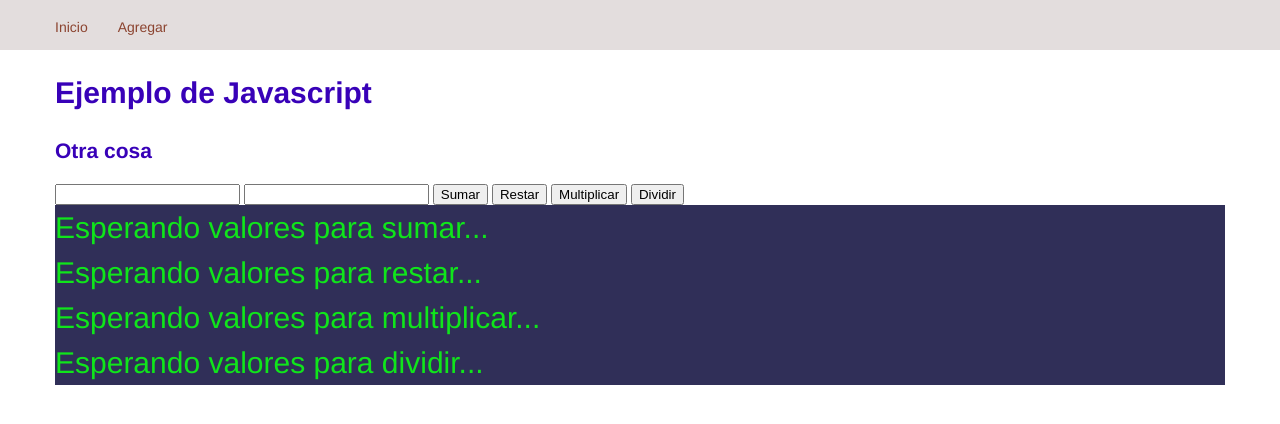
After one commit to Yovan05/AnimalesSitio, a PHP site: page /Ejemplo.php in a window 1280 px wide. The commit adds this page. Shown: the top 424 px of the page. Run offline with PHP 8.4, Linux system fonts and the light colour scheme.

Commit message:
Muchos cambios, se me olvido hacer commits

```diff
--- /dev/null
+++ b/Ejemplo.php
@@ -0,0 +1,23 @@
+<?php include ("header.php")?>
+
+<script src="scripts/ejemplo.js"></script>
+    <div class="container">
+        <h1>Ejemplo de Javascript</h1>
+        <h2>Otra cosa</h2>
+
+        <input type="number" id="valor1"></input>
+        <input type="number" id="valor2"></input>
+
+        <button onclick="sumar()">Sumar</button>
+        <button onclick="restar()">Restar</button>
+        <button onclick="multiplicar()">Multiplicar</button>
+        <button onclick="dividir()">Dividir</button>
+        <p id="resultado1">Esperando valores para sumar...</p>
+        <p id="resultado2">Esperando valores para restar...</p>
+        <p id="resultado3">Esperando valores para multiplicar...</p>
+        <p id="resultado4">Esperando valores para dividir...</p>
+
+
+    </div>
+
+<?php include("footer.php")?>
--- a/css/styles.css
+++ b/css/styles.css
@@ -78,3 +78,17 @@ h1{
     border: 1px solid #020007;
     padding: 10px;
 }
+
+.imag{
+    width: 300px;
+    height: 200px;
+}
+
+p{
+    font-family: "Helvetica", Helvetica, Arial, sans-serif;
+    font-size: 30px;
+    line-height: 1.50;
+    color: #10e51b;
+    background-color:rgb(48, 47, 88);
+    margin: 0;
+}
--- /dev/null
+++ b/scripts/ejemplo.js
@@ -0,0 +1,53 @@
+//console.log("hello word")
+
+function sumar(){
+    //declarar variables
+    var valor1= document.getElementById("valor1").value;
+    var valor2= document.getElementById("valor2").value;
+    var result= parseFloat(valor1)+parseFloat(valor2);
+
+    //colocar un valor interno dentro de p
+    document.getElementById("resultado1").innerText = "El resultado de la suma es " + result;
+    document.getElementById("resultado3").innerText = "Esperando valores para multiplicar... ";
+    document.getElementById("resultado4").innerText = "Esperando valores para dividir... " ;
+    document.getElementById("resultado2").innerText = "Esperando valores para restar... " ;
+    }
+
+function restar(){
+    //declarar variables
+    var valor1= document.getElementById("valor1").value;
+    var valor2= document.getElementById("valor2").value;
+    var result= parseFloat(valor1)-parseFloat(valor2);
+
+    //colocar un valor interno dentro de p
+    document.getElementById("resultado2").innerText = "El resultado de la resta es " + result;
+    document.getElementById("resultado1").innerText = "Esperando valores para sumar... ";
+    document.getElementById("resultado3").innerText = "Esperando valores para multiplicar... ";
+    document.getElementById("resultado4").innerText = "Esperando valores para dividir... " ;
+    }
+
+function multiplicar(){
+    //declarar variables
+    var valor1= document.getElementById("valor1").value;
+    var valor2= document.getElementById("valor2").value;
+    var result= parseFloat(valor1)*parseFloat(valor2);
+
+    //colocar un valor interno dentro de p
+    document.getElementById("resultado3").innerText = "El resultado de la multiplicacion es " + result;
+    document.getElementById("resultado4").innerText = "Esperando valores para dividir... " ;
+    document.getElementById("resultado2").innerText = "Esperando valores para restar... " ;
+    document.getElementById("resultado1").innerText = "Esperando valores para sumar... ";
+    }
+
+function dividir(){
+    //declarar variables
+    var valor1= document.getElementById("valor1").value;
+    var valor2= document.getElementById("valor2").value;
+    var result= parseFloat(valor1)/parseFloat(valor2);
+
+    //colocar un valor interno dentro de p
+    document.getElementById("resultado4").innerText = "El resultado de la division es " + result;
+    document.getElementById("resultado2").innerText = "Esperando valores para restar... " ;
+    document.getElementById("resultado1").innerText = "Esperando valores para sumar... ";
+    document.getElementById("resultado3").innerText = "Esperando valores para multiplicar... ";
+    }
```
Also changed, not shown: ejercicio.php (added, +18 -0 lines), php/entities/planeta.php (added, +27 -0 lines), planetas.php (added, +31 -0 lines), scripts/otro-scrip.js (added, +15 -0 lines), Imagenes/Jupiter.jpg (added), Imagenes/Marte.jpg (added), Imagenes/Mercurio.jpg (added), Imagenes/Neptuno.jpg (added), Imagenes/Saturno.jpg (added), Imagenes/Tierra.jpg (added), Imagenes/Urano.jpg (added), Imagenes/Venus.jpg (added).
